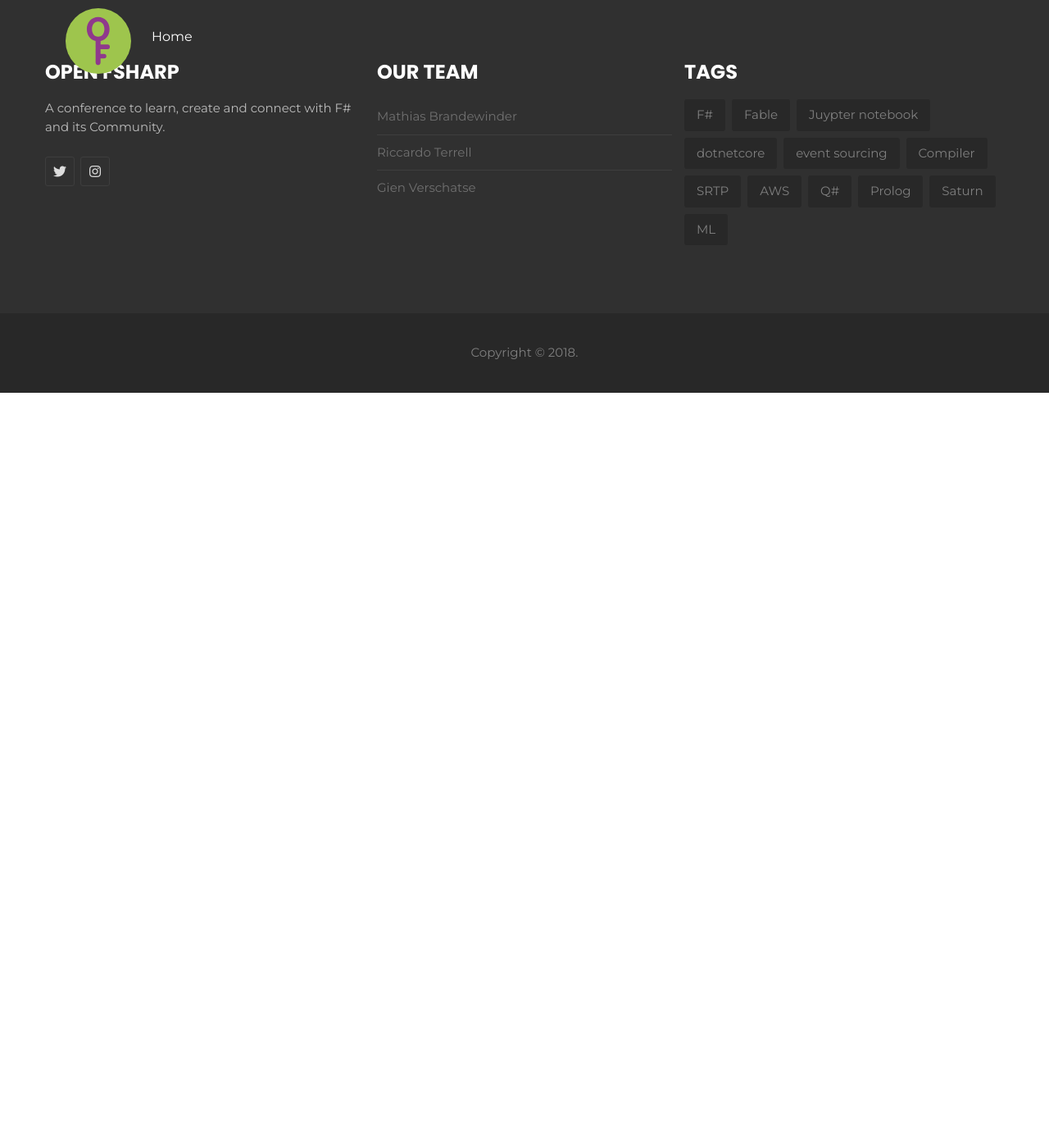
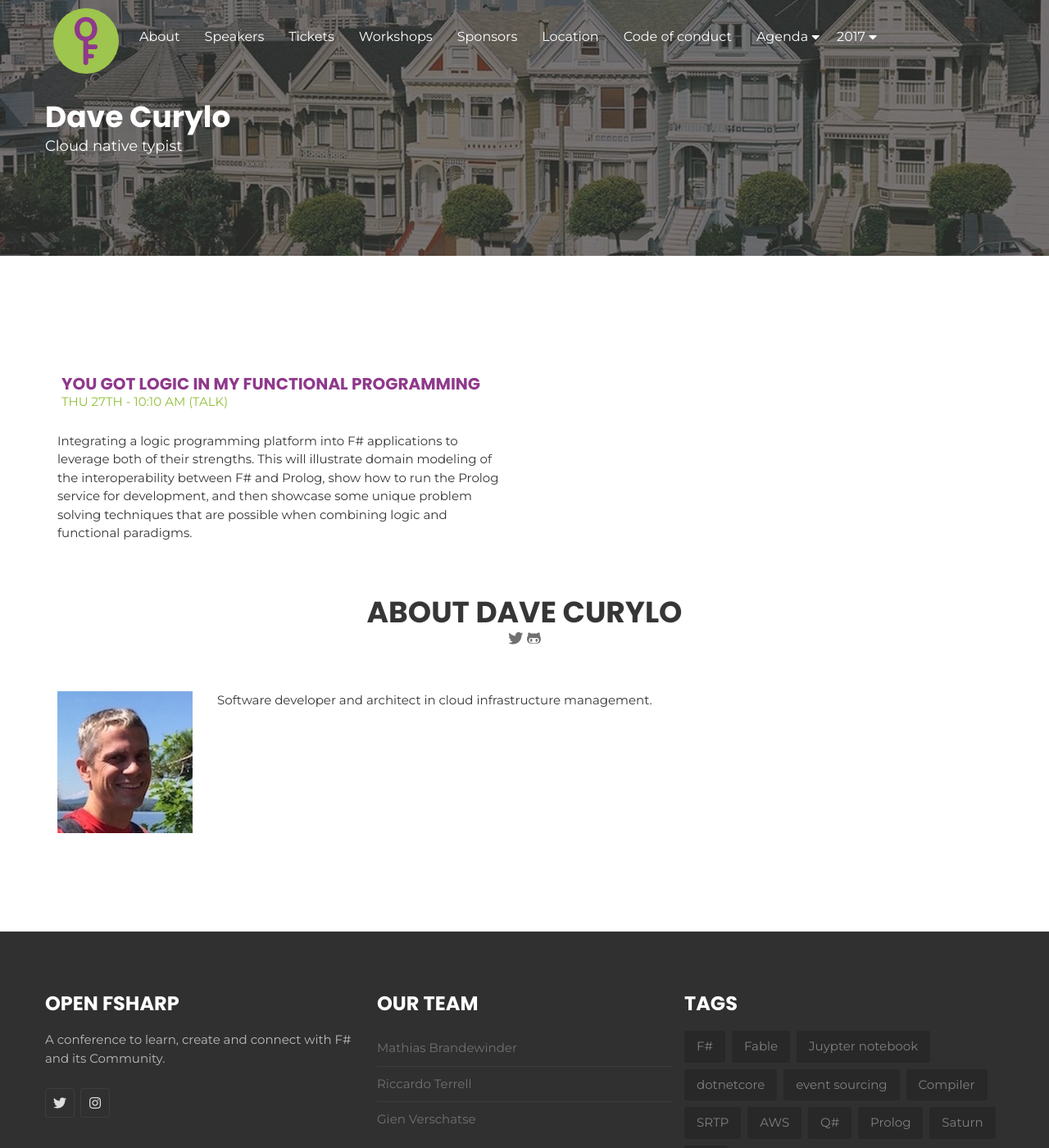
Before and after one commit to open-fsharp/open-fsharp.github.io, a Jekyll site: the page built from speakers/dave-curylo.md, in a window 1280 px wide and 1400 px high. Shown: the whole window at 82% size. Built offline with Jekyll 4.4.1, drawn with Linux system fonts in a browser that asks for light colours; nearby versions of some CDN libraries; our own code applies the rules of GitHub Pages for plain Markdown files; comment, search, counter and statistics services are not loaded.

Commit message:
add talk info dave curylo

```diff
--- a/index.html
+++ b/index.html
@@ -214,10 +214,10 @@ title: Home
 					<div class="row">
 						<div class="speaker-item">
 							<div class="speaker-thumb">
-								<a href="#"><img src="{{ site.baseurl }}public/assets/speakers/2018/dave-curylo.JPG" alt="Dave Curylo"></a>
+								<a href="{{ site.baseurl }}speakers/dave-curylo/"><img src="{{ site.baseurl }}public/assets/speakers/2018/dave-curylo.JPG" alt="Dave Curylo"></a>
 							</div><!-- /.speaker-thumb -->
 							<div class="speaker-content">
-								<a href="#" class="speaker-name">DAVE CURYLO</a>
+								<a href="{{ site.baseurl }}speakers/dave-curylo/" class="speaker-name">DAVE CURYLO</a>
 								<p class="designation">Cloud Native Typist</p>
 							</div>
 							<div class="speaker-social">
--- a/speakers/dave-curylo.md
+++ b/speakers/dave-curylo.md
@@ -0,0 +1,42 @@
+---
+layout: speaker
+title: Dave Curylo
+category: Cloud native typist
+---
+
+<div class="row">
+    <div class="col-md-6">
+        <div class="speaker-talk">
+            <div class="section-head">
+                <h2 class="header-title">You Got Logic in my Functional Programming</h2>
+                    <p class="header-desc">Thu 27th - 10:10 AM (Talk)</p>
+            </div>
+            <div>
+                <p>
+                    Integrating a logic programming platform into F# applications to leverage both of their strengths. This will illustrate domain modeling of the interoperability between F# and Prolog, show how to run the Prolog service for development, and then showcase some unique problem solving techniques that are possible when combining logic and functional paradigms.
+                </p>
+            </div>
+        </div>
+    </div>
+</div><!-- /.row -->
+<div class="row">
+    <div class="col-md-12">
+        <div class="speaker-about">
+            <div class="section-head">
+                <h2 class="header-title">About {{ page.title }}</h2>
+                <p class="header-desc">
+                    <a href="https://twitter.com/i_no_see_pound"><i class="fab fa-twitter"></i></a>
+					<a href="https://github.com/ninjarobot"><i class="fab fa-github-alt"></i></a>
+                </p>
+            </div>
+            <div class="row">
+                <div class="col-md-2">
+                    <img src="{{ site.baseurl }}public/assets/speakers/2018/dave-curylo.JPG" alt="Dave Curylo" />
+                </div>
+                <div class="col-md-10">
+                    Software developer and architect in cloud infrastructure management.
+                </div>
+            </div>
+        </div>
+    </div>
+</div>
```
